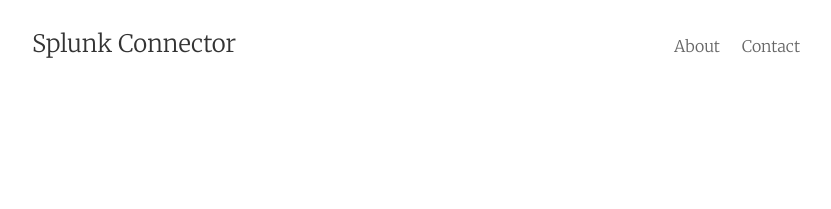
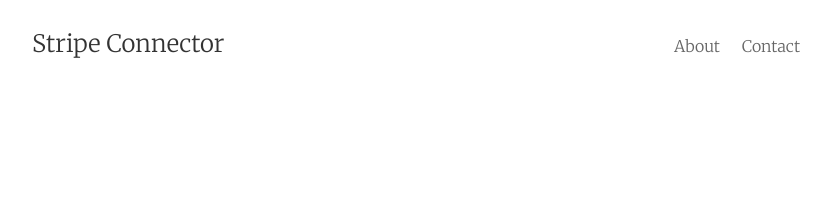
Before and after one commit to WhiteSky-Labs/stripe-connector, a Jekyll site: the page built from index.html, in a window 1280 px wide and 900 px high. Shown: the top 209 px of the window, without its empty margins (224-1055 px from the left). Built offline with Jekyll 4.4.1, drawn with Linux system fonts in a browser that asks for light colours; Markdown is read by kramdown in place of the engine named in the settings; the list of posts is cut into pages by our own code.

Commit message:
Updated title

```diff
--- a/_config.yml
+++ b/_config.yml
@@ -1,8 +1,8 @@
 # Site settings
-title:       Splunk Connector
+title:       Stripe Connector
 email:       support@whiteskylabs.com
 author:      WhiteSky Labs
-description: "MuleSoft Connector for Splunk"
+description: "MuleSoft Connector for Stripe"
 baseurl:     "/stripe-connector"
 url:         "http://whitesky-labs.github.io"
 
```
